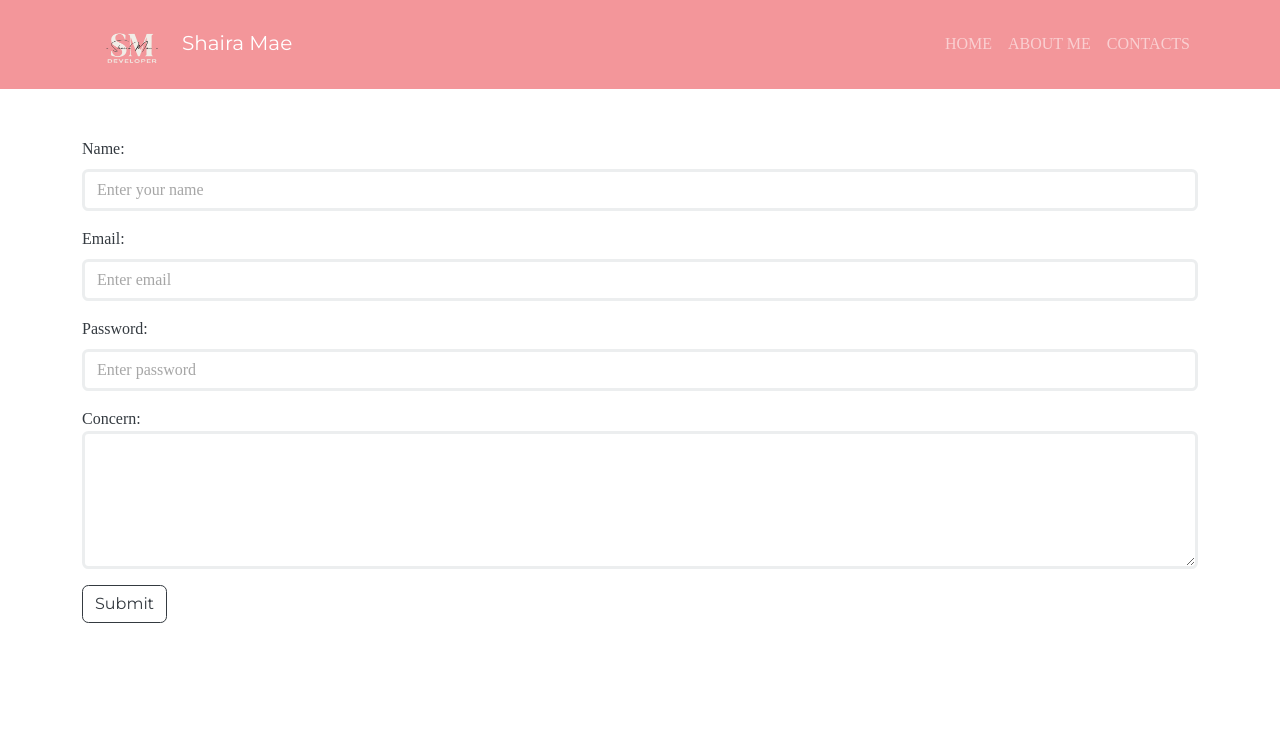
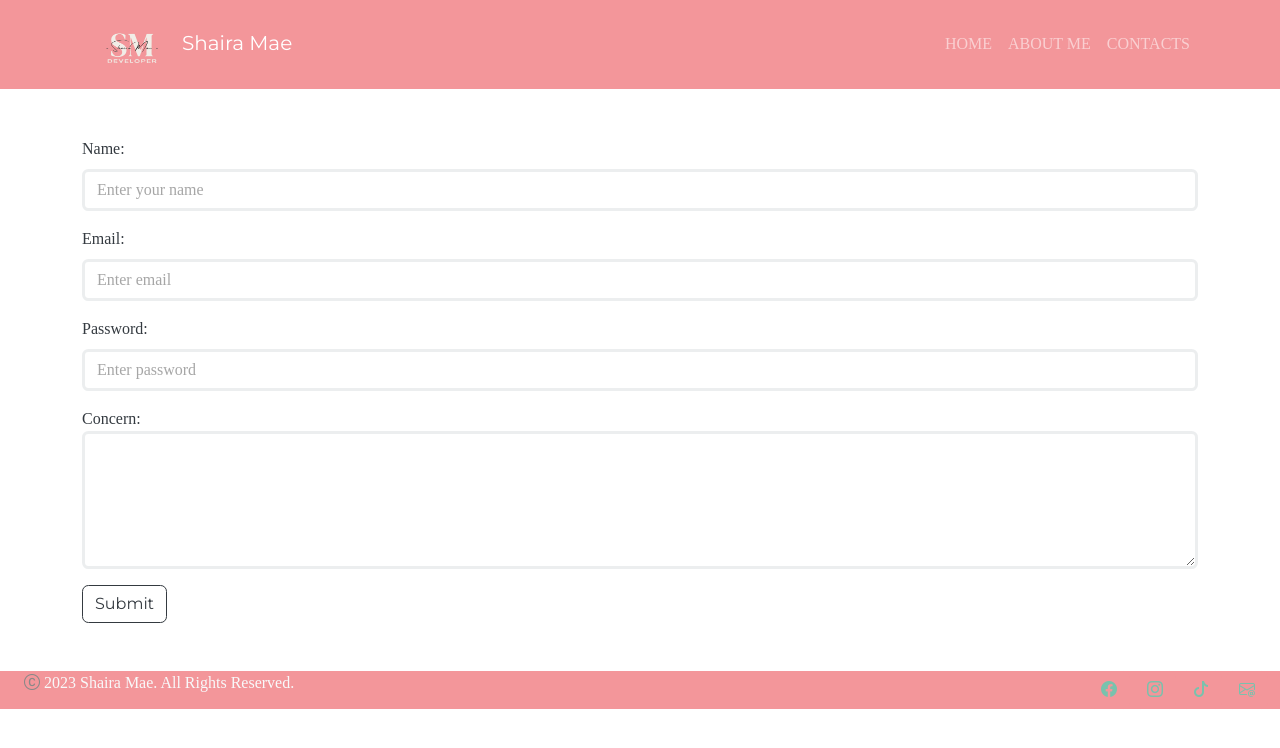
Before and after one commit to R-Shaira/portfolio.github.io, a plain HTML site: page form.html in a window 1280 px wide. Drawn offline with nearby package versions, Linux system fonts and the light colour scheme.

Commit message:
Update form.html

```diff
--- a/form.html
+++ b/form.html
@@ -10,7 +10,9 @@
     <link href='https://unpkg.com/boxicons@2.1.4/css/boxicons.min.css' rel='stylesheet'>
     <script src="https://cdn.jsdelivr.net/npm/bootstrap@5.3.2/dist/js/bootstrap.bundle.min.js" integrity="sha384-C6RzsynM9kWDrMNeT87bh95OGNyZPhcTNXj1NW7RuBCsyN/o0jlpcV8Qyq46cDfL" crossorigin="anonymous"></script>
     <link rel="stylesheet" href="home.css">
+    <link rel="stylesheet" href="https://cdn.jsdelivr.net/npm/bootstrap-icons@1.11.2/font/bootstrap-icons.min.css">
     <title>Shaira Mae</title>
+    <link rel="icon" type="image/x-icon" href="https://i.ibb.co/TvKQj81/icon.png">
 </head>
 <body>
   <!--NAV BAR-->
@@ -58,7 +60,38 @@
         <button type="submit" class="btn btn-outline-dark mt-3">Submit</button>
       </form>
     </div>
-    <!---//FORMS-->
 
+  <!-- FOOTER -->
+    <section id="footer" class="container-fluid bg-secondary">
+      <div class="row ms-auto">
+        <div class="col me-auto">
+          <i class="bi bi-c-circle"></i>
+          <span class="text-light">2023 Shaira Mae. All Rights Reserved.</span>
+        </div>
+        <div class="col-md">
+          <div class="d-flex flex-column">
+            <div class="row text-end fw-bolder">
+              <div class="col ps-5">
+                <button type="button" class="btn b1234 btn1 btn-secondary"><a href="https://www.facebook.com/its.shairamaeee" target="_blank">
+                  <i class="bi bi-facebook"></i>
+                </a></button>
+
+                <button type="button" class="btn b1234 btn1 btn-secondary"><a href="https://www.instagram.com/imshairamaeee/" target="_blank">
+                   <i class="bi bi-instagram"></i>
+                </a></button>
+
+                <button type="button" class="btn b1234 btn1 btn-secondary"><a href="https://www.tiktok.com/@_shrmae_?_t=8i1usu6PQlm&_r=1" target="_blank">
+                  <i class="bi bi-tiktok"></i>
+                </a></button>
+
+                <button type="button" class="btn b1234 btn1 btn-secondary"><a href="redona.shairamaec.kld@gmail.com" target="_blank">
+                  <i class="bi bi-envelope-at"></i>
+                </a></button>
+              </div>
+            </div>
+          </div>
+        </div>
+      </div>
+    </section>
 </body>
 </html>
```
Lines whose indentation alone changed are shown as unchanged.
